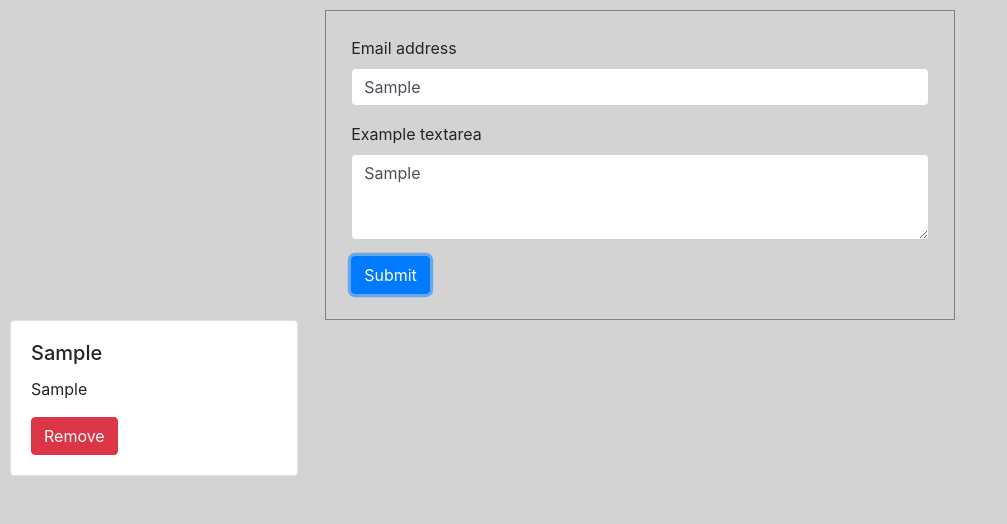
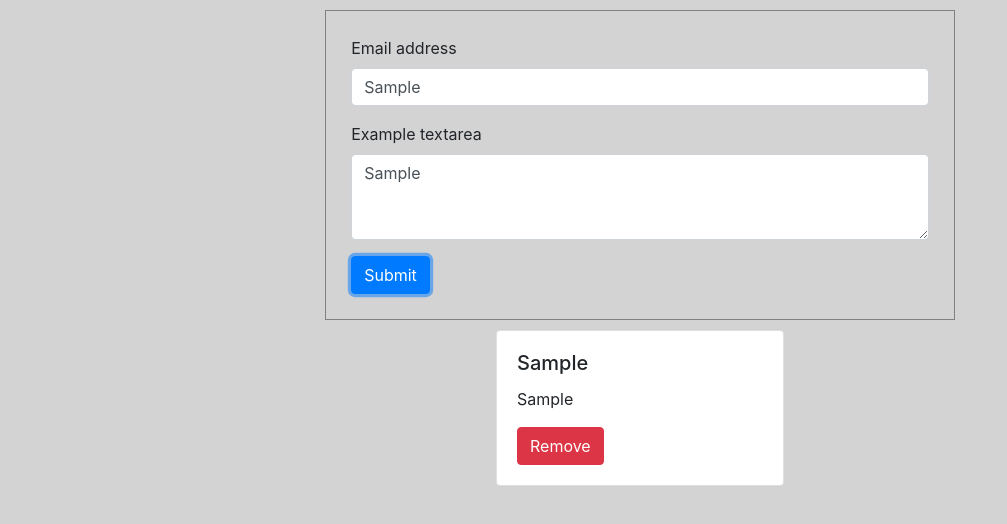
Before and after one commit to m-khezri/event-listeners, a plain HTML site: page index.html in a window 1280 px wide. Both pictures are taken after typing "Sample", "Sample" into the empty fields and a click on the button "Submit". Shown: the whole page, without its empty margins (0-1007 px from the left). Drawn offline with nearby package versions, Linux system fonts and the light colour scheme.

Commit message:
styling flexbox

```diff
--- a/main.css
+++ b/main.css
@@ -10,7 +10,13 @@ form{
     padding: 2%;
 }
 
-.card{
+#toDoCards{
     display: flex;
     flex-wrap: wrap;
+    justify-content: center;
 }
+
+.card{
+    margin: 10px;
+
+}
```
Also changed, not shown: index.html (+0 -1 lines).
